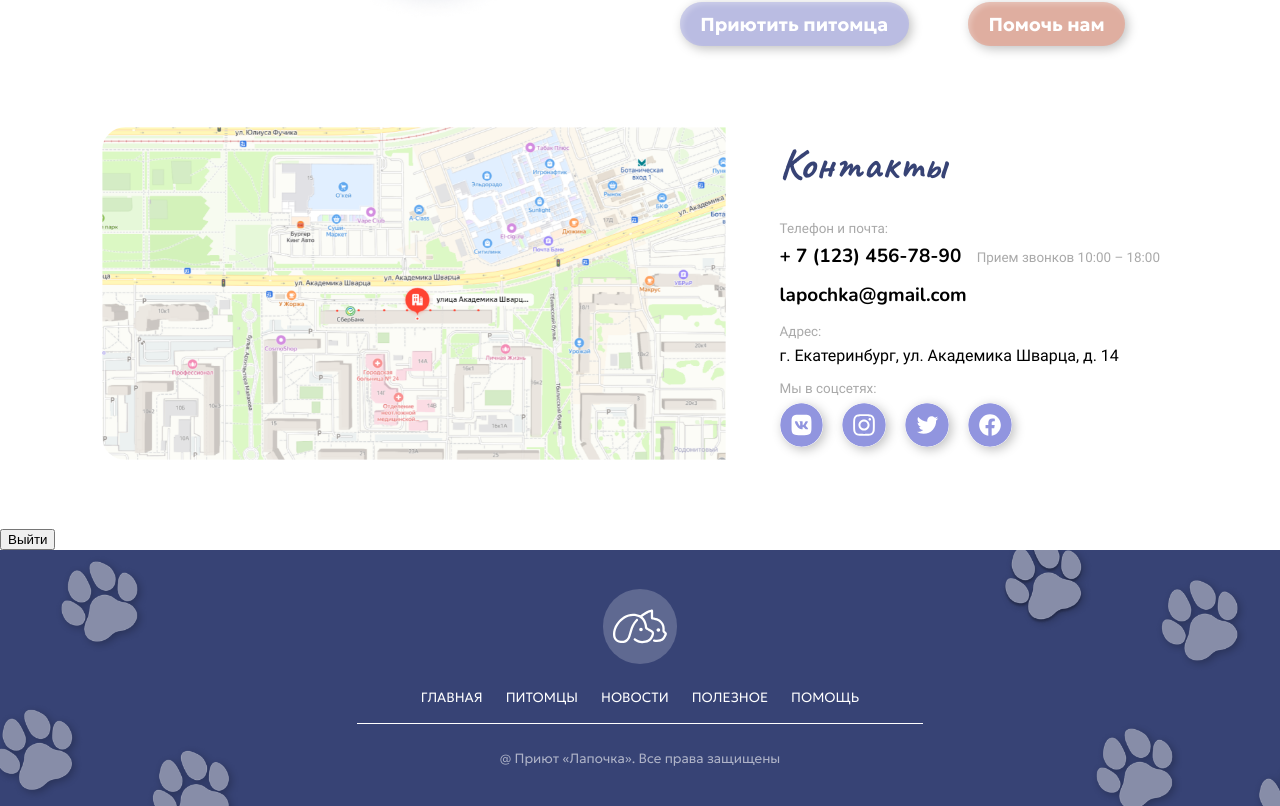
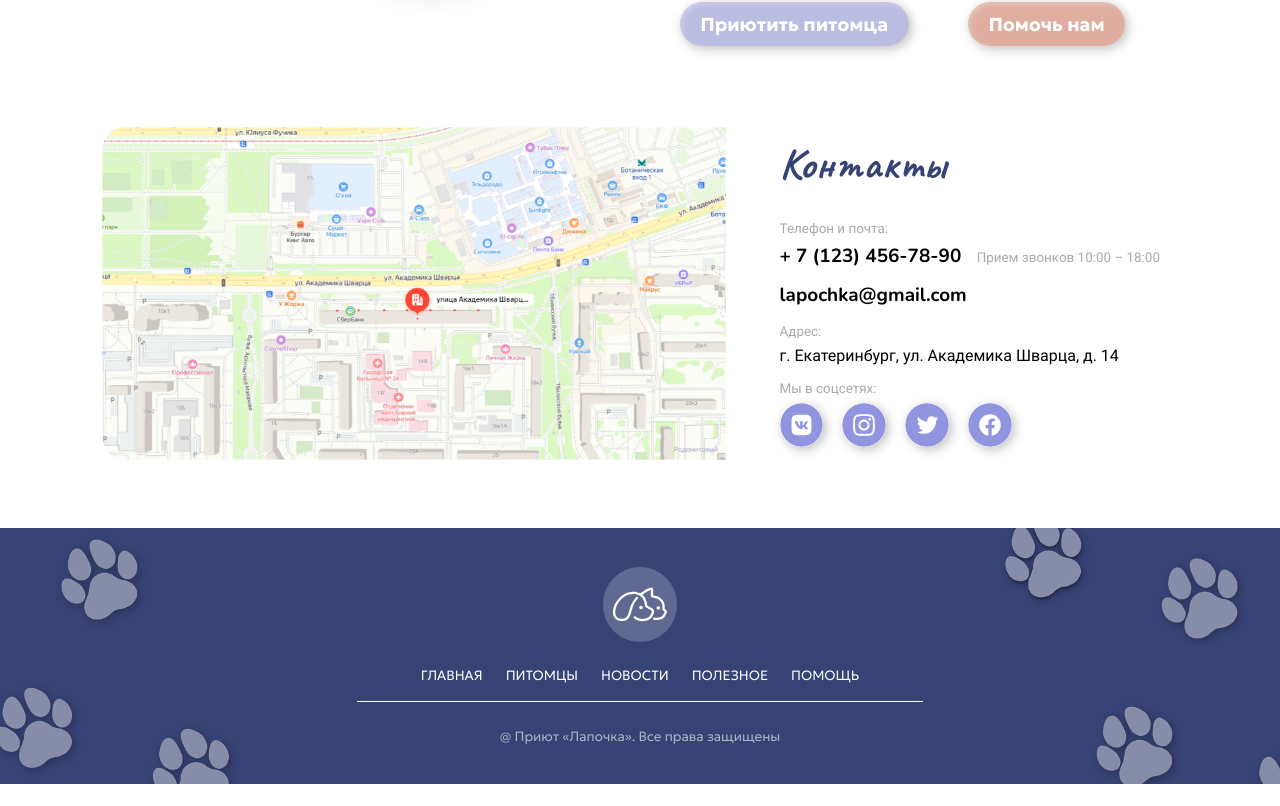
Before and after one commit to KatriJein/Animals-Shelter, a React (Create React App) app in the folder Frontend/shelter/: page / in a window 1280 px wide. Shown: the part 590-1396 px from the top of the page. After the commit the page ends 1374 px from the top, so only its background shows below. Built offline with nearby package versions, Linux system fonts and the light colour scheme; no server answers; a web font is replaced by a local one.

Commit message:
рефакторинг

```diff
--- a/Frontend/shelter/src/components/account/Account.js
+++ b/Frontend/shelter/src/components/account/Account.js
@@ -19,7 +19,6 @@ export default function Account() {
     }
 
     const favouritesPets = useSelector((state) => state.user.favourites);
-    console.log(user)
 
     return (
         <div className={style.mainContainer}>
@@ -50,7 +49,7 @@ export default function Account() {
 
             </div>
             <Favorite pets={favouritesPets} />
-            <button onClick={logoutAcc}>Выйти</button>
+            {/* <button onClick={logoutAcc}>Выйти</button> */}
         </div>
     )
 }
--- a/Frontend/shelter/src/components/catalog/Catalog.js
+++ b/Frontend/shelter/src/components/catalog/Catalog.js
@@ -28,7 +28,6 @@ export default function Catalog() {
     const loadingFavourites = useSelector((state) => state.user.loadingFavourites);
     const statusAnimals = useSelector((state) => state.animals.status);
     const user = useSelector((state) => state.user);
-    console.log(user)
 
     useEffect(() => {
         if (
--- a/Frontend/shelter/src/components/catalog/card/Card.js
+++ b/Frontend/shelter/src/components/catalog/card/Card.js
@@ -13,7 +13,6 @@ export default function Card(props) {
 
     const { pet, isAuthenticated, isFavourite } = props;
     const { id, name, breed, age, sex } = pet;
-    console.log(name, isFavourite);
 
     const user = useSelector((state) => state.user);
 
--- a/Frontend/shelter/src/pages/MainPage.js
+++ b/Frontend/shelter/src/pages/MainPage.js
@@ -10,15 +10,15 @@ import { useDispatch } from "react-redux";
 export default function MainPage() {
     const dispatch = useDispatch();
 
-    const logoutAcc = () => {
-        dispatch(logout());
-    }
+    // const logoutAcc = () => {
+    //     dispatch(logout());
+    // }
     return (<>
     {/* <Account /> */}
     {/* <News /> */}
         <MainInfo />
         <Contacts />
-        <button onClick={logoutAcc}>Выйти</button>
+        {/* <button onClick={logoutAcc}>Выйти</button> */}
     </>
     );
 }
--- a/Frontend/shelter/src/utils/utils.js
+++ b/Frontend/shelter/src/utils/utils.js
@@ -1,4 +1,3 @@
 export function isPetIdInArray(array, id) {
-    console.log(array, id);
     return array.some(item => item.id === id);
 }
```
